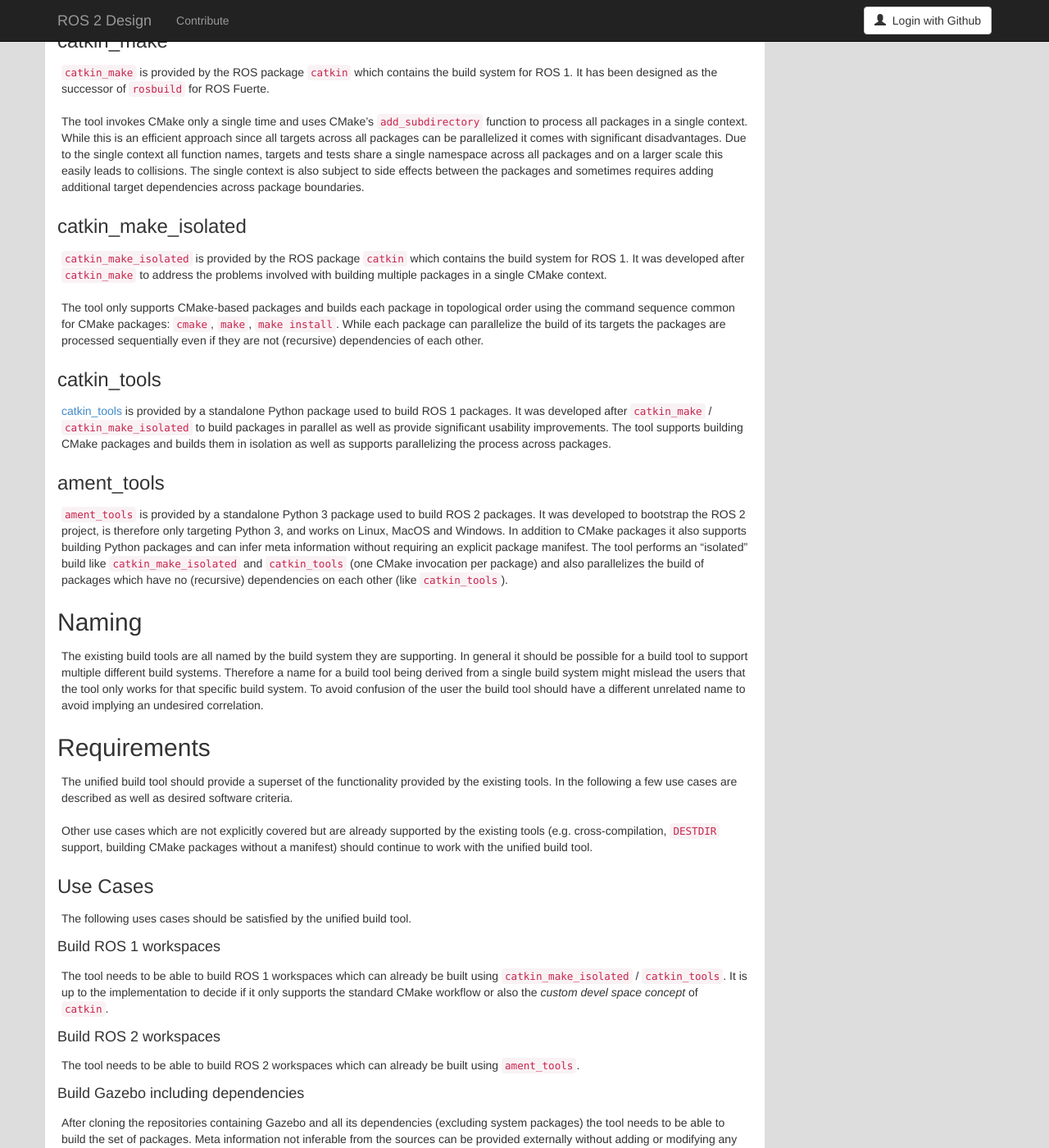
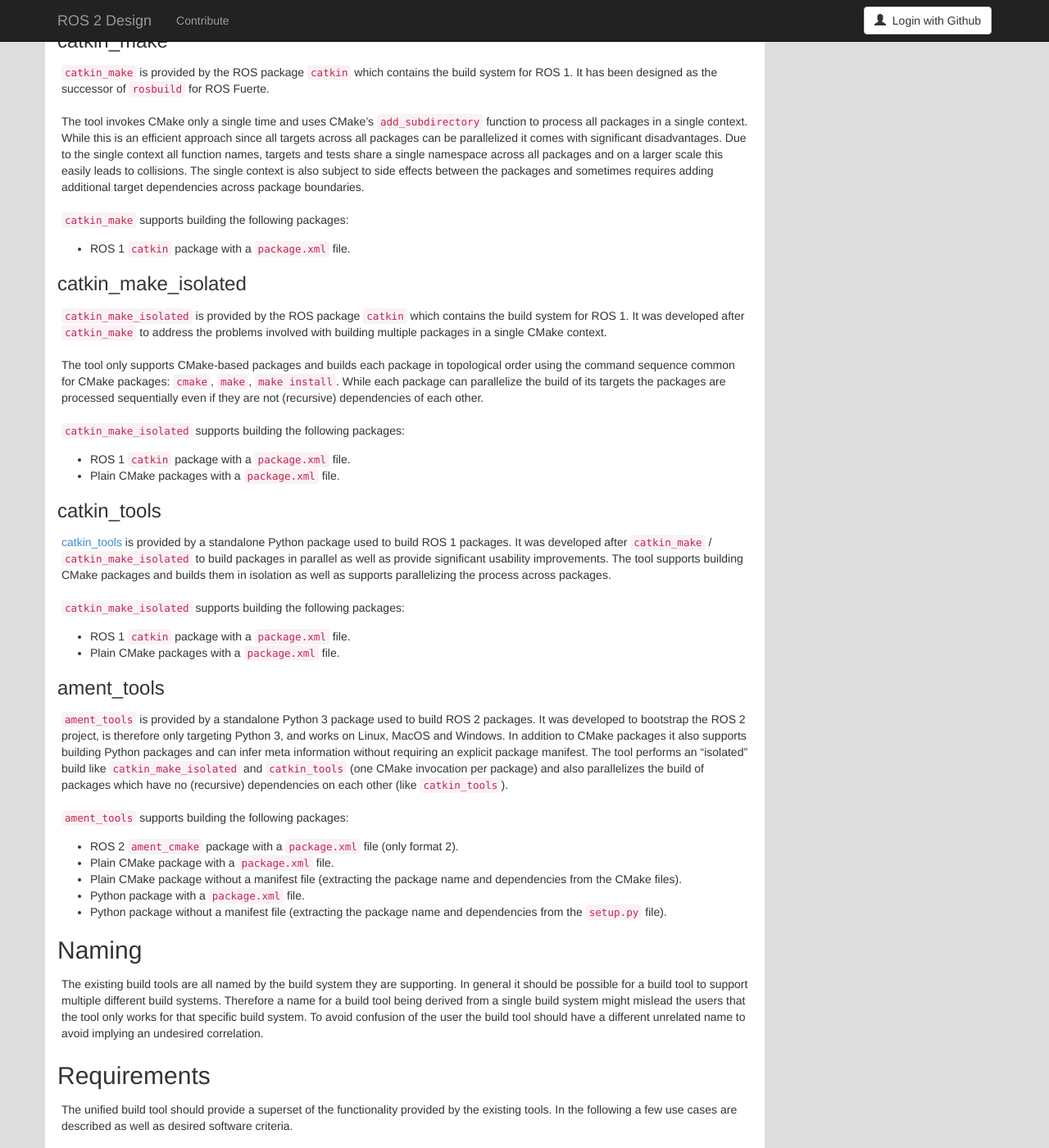
Before and after one commit to ros2/design, a Jekyll site: the page built from articles/101_build_tool.md, in a window 1280 px wide and 1400 px high, scrolled down 2882 px. Shown: the whole window at 82% size. Built offline with Jekyll 4.4.1, drawn with Linux system fonts in a browser that asks for light colours; nearby versions of some CDN libraries.

Commit message:
add some information from #121

```diff
--- a/articles/101_build_tool.md
+++ b/articles/101_build_tool.md
@@ -158,6 +158,10 @@
 Due to the single context all function names, targets and tests share a single namespace across all packages and on a larger scale this easily leads to collisions.
 The single context is also subject to side effects between the packages and sometimes requires adding additional target dependencies across package boundaries.
 
+`catkin_make` supports building the following packages:
+
+- ROS 1 `catkin` package with a `package.xml` file.
+
 ### catkin_make_isolated
 
 `catkin_make_isolated` is provided by the ROS package `catkin` which contains the build system for ROS 1.
@@ -166,11 +170,21 @@
 The tool only supports CMake-based packages and builds each package in topological order using the command sequence common for CMake packages: `cmake`, `make`, `make install`.
 While each package can parallelize the build of its targets the packages are processed sequentially even if they are not (recursive) dependencies of each other.
 
+`catkin_make_isolated` supports building the following packages:
+
+- ROS 1 `catkin` package with a `package.xml` file.
+- Plain CMake packages with a `package.xml` file.
+
 ### catkin_tools
 
 [catkin_tools](https://catkin-tools.readthedocs.io/) is provided by a standalone Python package used to build ROS 1 packages.
 It was developed after `catkin_make` / `catkin_make_isolated` to build packages in parallel as well as provide significant usability improvements.
 The tool supports building CMake packages and builds them in isolation as well as supports parallelizing the process across packages.
+
+`catkin_make_isolated` supports building the following packages:
+
+- ROS 1 `catkin` package with a `package.xml` file.
+- Plain CMake packages with a `package.xml` file.
 
 ### ament_tools
 
@@ -178,6 +192,14 @@
 It was developed to bootstrap the ROS 2 project, is therefore only targeting Python 3, and works on Linux, MacOS and Windows.
 In addition to CMake packages it also supports building Python packages and can infer meta information without requiring an explicit package manifest.
 The tool performs an "isolated" build like `catkin_make_isolated` and `catkin_tools` (one CMake invocation per package) and also parallelizes the build of packages which have no (recursive) dependencies on each other (like `catkin_tools`).
+
+`ament_tools` supports building the following packages:
+
+- ROS 2 `ament_cmake` package with a `package.xml` file (only format 2).
+- Plain CMake package with a `package.xml` file.
+- Plain CMake package without a manifest file (extracting the package name and dependencies from the CMake files).
+- Python package with a `package.xml` file.
+- Python package without a manifest file (extracting the package name and dependencies from the `setup.py` file).
 
 ## Naming
 
```
